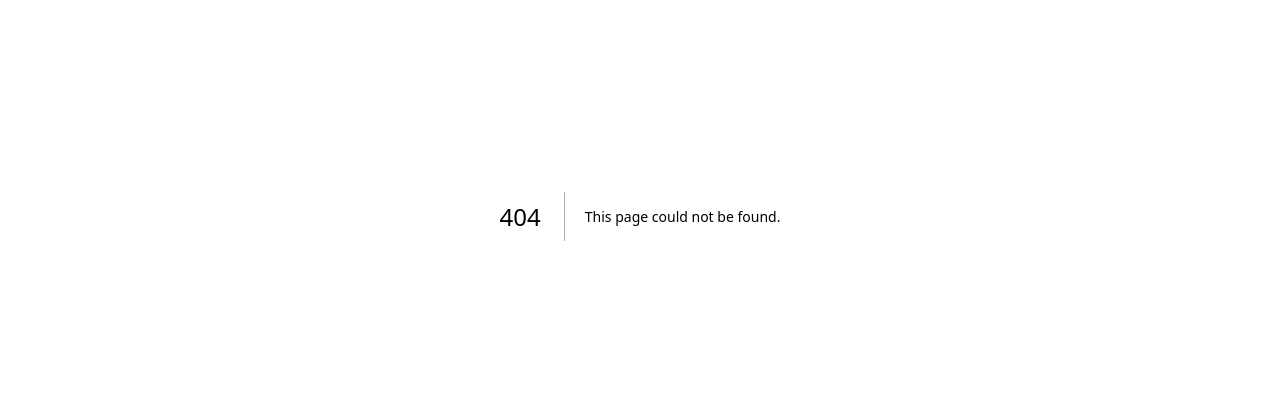
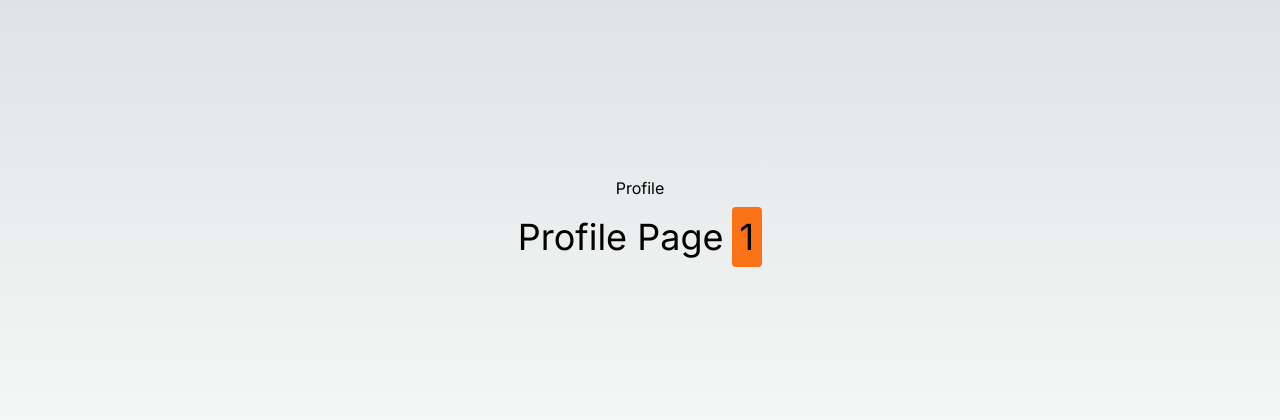
Before and after one commit to rajratan41/Fullstack-authSystem, a Next.js app: page /profile/1 in a window 1280 px wide. Before the commit this address had no page. Shown: the part 184-604 px from the top of the page. Built offline with nearby package versions, Linux system fonts and the light colour scheme.

Commit message:
userProfile page

```diff
--- /dev/null
+++ b/src/app/profile/[id]/page.tsx
@@ -0,0 +1,12 @@
+export default function UserProfile({ params }: any) {
+  return (
+    <div className="flex flex-col items-center justify-center min-h-screen py-2">
+      <h1>Profile</h1>
+      <hr />
+      <p className="text-4xl mt-4">
+        Profile Page
+        <span className="p-2 ml-2 rounded bg-orange-500">{params.id}</span>
+      </p>
+    </div>
+  );
+}
```
